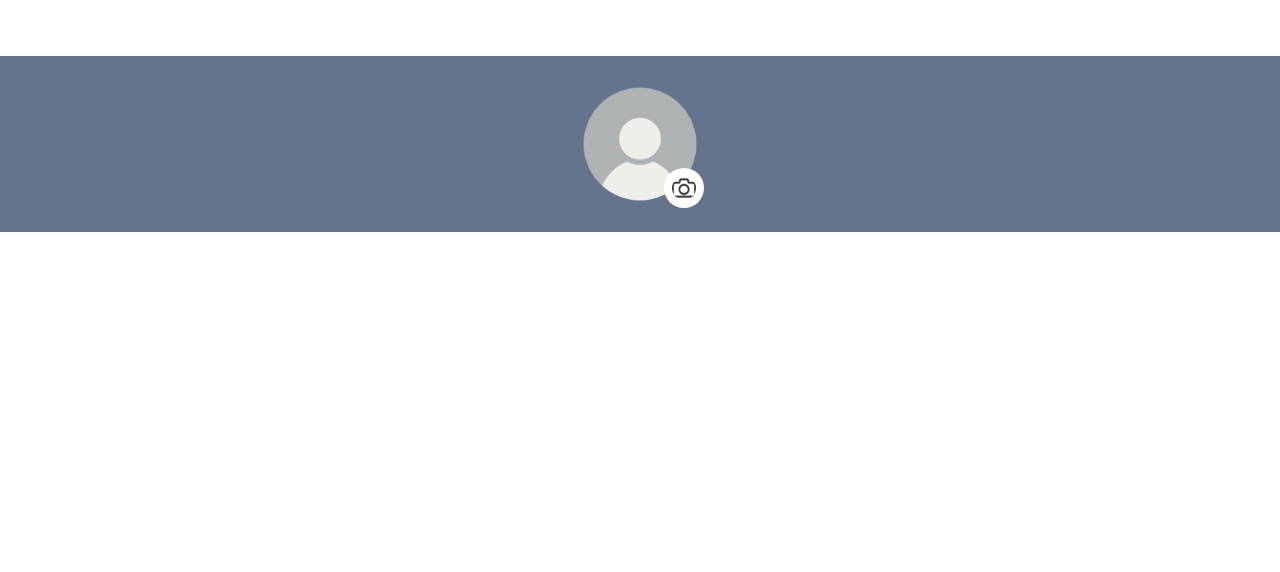
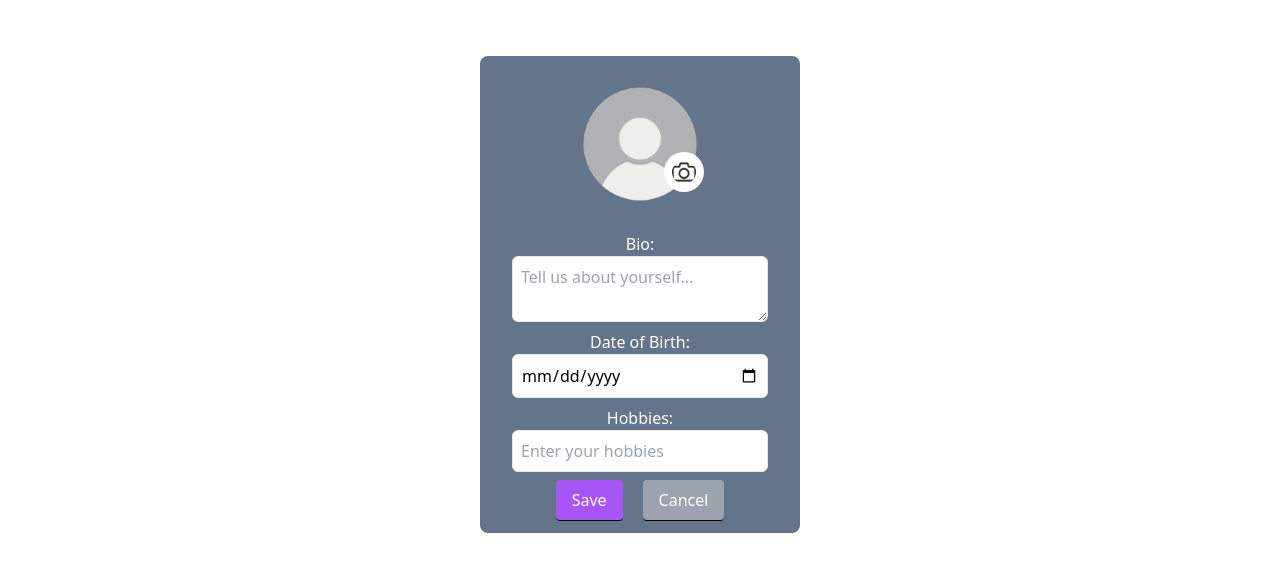
Before and after one commit to ushagotame000/collegeproject, a React (Create React App) app in the folder client/: page /profile in a window 1280 px wide. Shown: the top 572 px of the page. Built offline with nearby package versions, Linux system fonts and the light colour scheme.

Commit message:
profile info

```diff
--- a/client/src/components/TopBar.tsx
+++ b/client/src/components/TopBar.tsx
@@ -1,4 +1,5 @@
 import React, { useState } from "react";
+import { Link } from "react-router-dom";
 
 function TopBar() {
   const [showOptions, setShowOptions] = useState(false);
@@ -31,9 +32,11 @@ function TopBar() {
           </button>
           {showOptions && (
             <div className="absolute right-2 top-8 mt-2 bg-violet-600 rounded shadow-lg">
+            <Link to = "/profile">
               <button className="block w-full text-left py-2 px-4 hover:bg-violet-800 rounded focus:outline-none border-b border-black">
                 Profile
               </button>
+              </Link>
               <button className="block w-full text-left py-2 px-4 hover:bg-violet-800 rounded focus:outline-none">
                 Log out
               </button>
--- a/client/src/components/profile/Profile.tsx
+++ b/client/src/components/profile/Profile.tsx
@@ -12,7 +12,9 @@ const Profile: React.FC = () => {
 
   return (
     <>
-      <div className="profile-container justify-center flex mt-14 bg-slate-500 ">
+    <form action="">
+    {/* <div className="profile-container mx-auto w-full sm:w-3/4 md:w-1/2 lg:w-1/3 xl:w-1/4 flex flex-col items-center mt-14 bg-slate-500 rounded-lg p-6"> */}
+      <div className="profile-container mx-auto w-full sm:w-3/4  md:w-1/2 lg:w-1/3 xl:w-1/4 items-center  flex flex-col mt-14 bg-slate-500 rounded-lg ">
         <div className="profile relative">
           <img
             src={photo}
@@ -30,11 +32,48 @@ const Profile: React.FC = () => {
             <img
               src={assets.camera}
               alt="camera"
-              className="w-10  ml-28 -mt-16 bg-white rounded-full p-2 cursor-pointer fixed"
+              className="w-10  ml-28 -mt-20 bg-white rounded-full p-2 cursor-pointer fixed"
             />
           </label>
         </div>
+        {/* section 2 */}
+
+        <div className="profile-info-container flex flex-col items-center  space-y-2">
+    <div className="bio-section w-full flex flex-col items-center">
+      <label htmlFor="bio" className="text-white">Bio:</label>
+      <textarea
+        id="bio"
+        className="w-64 h-18 p-2 border rounded-md"
+        placeholder="Tell us about yourself..."
+      ></textarea>
+    </div>
+    <div className="dob-section w-full flex flex-col items-center">
+      <label htmlFor="dob" className="text-white">Date of Birth:</label>
+      <input
+        type="date"
+        id="dob"
+        className="w-64 p-2 border rounded-md"
+      />
+    </div>
+    <div className="hobbies-section w-full flex flex-col items-center">
+      <label htmlFor="hobbies" className="text-white">Hobbies:</label>
+      <input
+        type="text"
+        id="hobbies"
+        className="w-64 p-2 border rounded-md"
+        placeholder="Enter your hobbies"
+      />
+    </div>
+    <div className="buttons flex space-x-5 items-center pb-3">
+    <button type="submit" className="block w-full  py-2 px-4 bg-purple-500 text-white text-center hover:bg-purple-300 rounded focus:outline-none border-b border-black">Save</button>
+    <button type="submit" className="block w-full  py-2 px-4 bg-gray-400 text-white text-center hover:bg-gray-300 rounded focus:outline-none border-b border-black">Cancel</button>
+
+    </div>
+  </div>
+
+
       </div>
+      </form>
     </>
   );
 };
```
Also changed, not shown: client/src/App.css (deleted).
